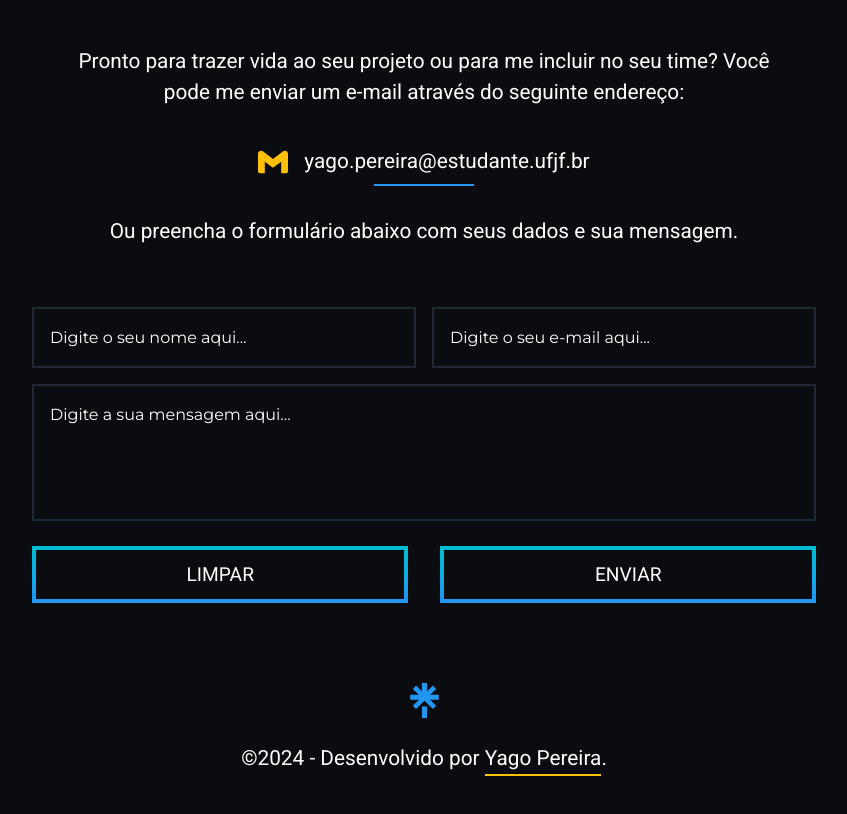
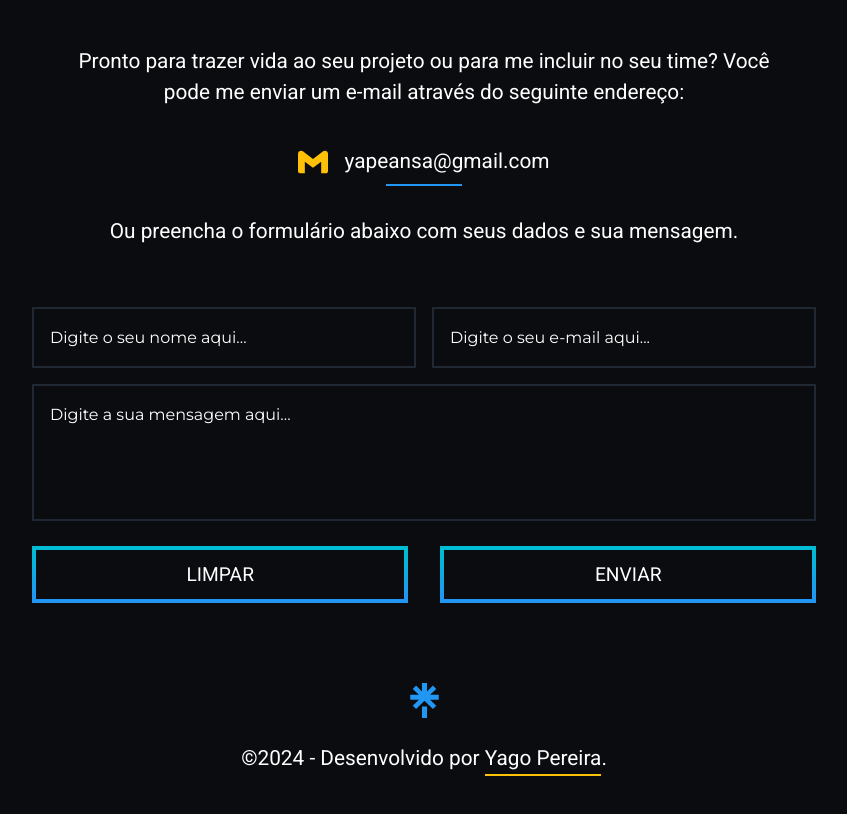
Before and after one commit to yapeansa/yago, a React (Vite) app: page / in a window 1280 px wide. Shown: the part 2720-3534 px from the top of the page, without its empty margins (216-1063 px from the left). Built offline with nearby package versions, Linux system fonts and the light colour scheme; no server answers.

Commit message:
Change e-mail.

```diff
--- a/src/pages/Contato/index.jsx
+++ b/src/pages/Contato/index.jsx
@@ -34,8 +34,8 @@ const Contato = () => {
                     <Titulo corDaBorda="var(--cor-quinaria)" corDoTexto="var(--branco)">Contato</Titulo>
                     <ContainerContato>
                         <p>Pronto para trazer vida ao seu projeto ou para me incluir no seu time? Você pode me enviar um e-mail através do seguinte endereço:</p>
-                        <a href="mailto:yago.pereira@estudante.ufjf.br">
-                            <SiGmail size={30} color="var(--cor-primaria)" /> yago.pereira@estudante.ufjf.br
+                        <a href="mailto:yapeansa@gmail.com">
+                            <SiGmail size={30} color="var(--cor-primaria)" /> yapeansa@gmail.com
                         </a>
                         <p>Ou preencha o formulário abaixo com seus dados e sua mensagem.</p>
                         <form method="post" action="https://formspree.io/f/xnqlkqnk">
```
